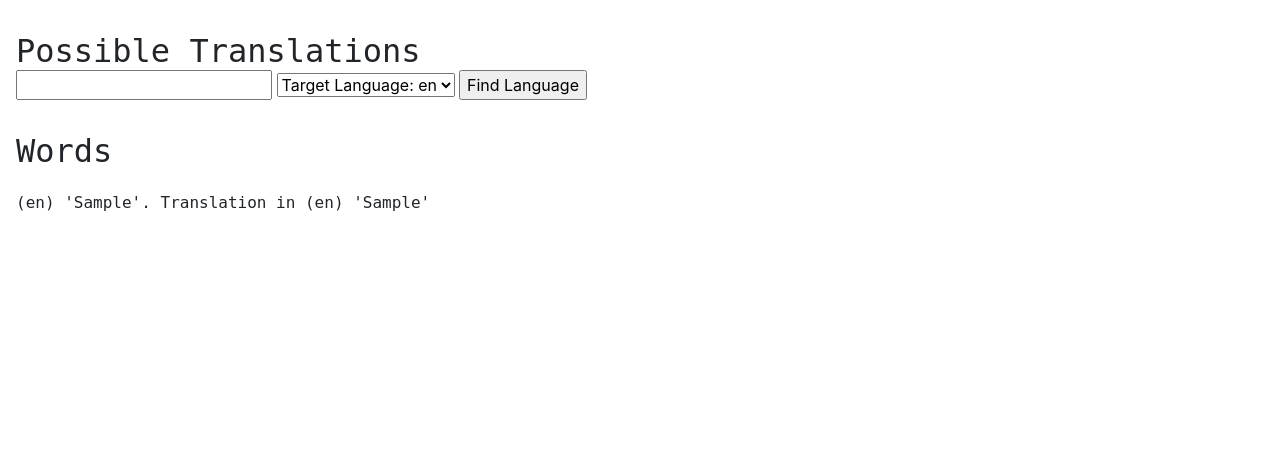
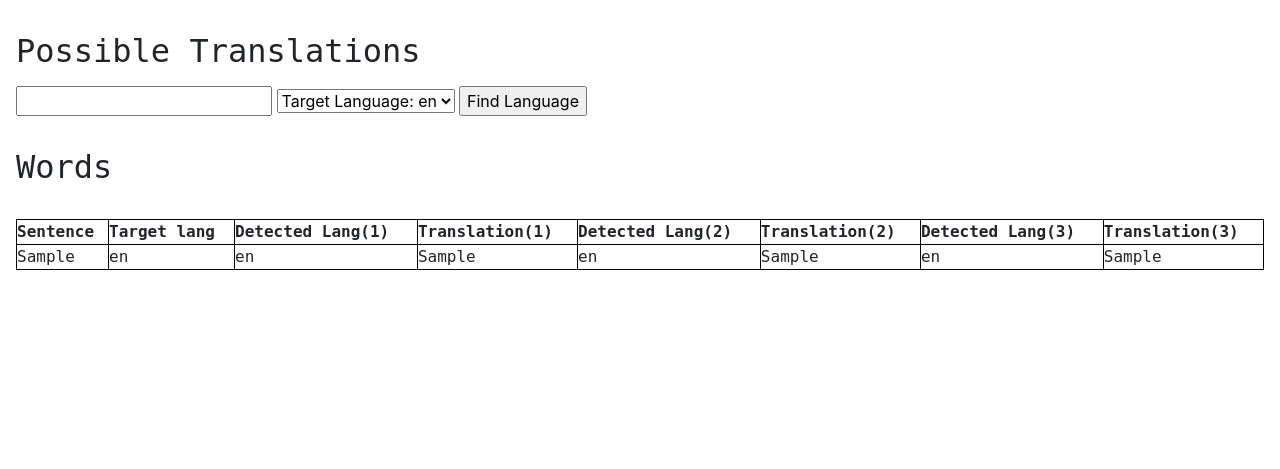
Before and after one commit to qirh/PossibleTranslations, a Flask app: template backend/pt/templates/index.html in a window 1280 px wide. Shown: the top 469 px of the page. Run offline with Flask 2, Linux system fonts and the light colour scheme; tables that the repository leaves empty hold one stand-in row (values such as "Sample post"); the template is opened without the code that fills it: values that come from a table or form of the project are taken from there, most other values are stand-ins (such as "Sample title", 1, 10 or a date in 2020); some libraries are stand-ins or nearby versions; some web fonts are replaced.

Commit message:
added table

```diff
--- a/backend/pt/__init__.py
+++ b/backend/pt/__init__.py
@@ -169,7 +169,7 @@ def index():
             print("!!!!!!!!!!!!!!")
             db.session().rollback()
     words = WordTranslations.query.all()
-    return render_template('/index.html', words=words, langs=client)
+    return render_template('/index.html', title="Possible Translations", words=words, langs=client)
 
 
 @app.route ('/api/<int:id>', methods=['GET'])
--- a/backend/pt/static/css/style.css
+++ b/backend/pt/static/css/style.css
@@ -9,9 +9,6 @@ body {
     margin: 1rem 1rem 1rem 1rem;
     height: 100%;
 }
-a {
-    border-bottom: none !important;
-}
 h1, h2, th {
     font-family: Junge, monospace;
     margin-bottom: 1.25rem;
@@ -21,6 +18,7 @@ th {
 }
 h1 {
     font-size: 2rem;
+    margin-bottom: 1rem;
 }
 h2 {
     font-size: 1.5rem;
@@ -29,11 +27,14 @@ p, ul, td, a {
     font-family: Junge, monospace;
     font-size: 1rem;
 }
-p, ul, td{
+p, ul, td {
     margin-bottom: 1rem;
 }
 section {
     margin-bottom: 2rem;
+}
+table, th, td {
+    border: 1px solid black;
 }
 
 
--- a/backend/pt/templates/index.html
+++ b/backend/pt/templates/index.html
@@ -2,7 +2,7 @@
 
 {% block body %}
     <section id="index">
-        <h1 style="display: inline">Possible Translations</h1>
+        <h1>Possible Translations</h1>
 
         <form method="POST" action="/">
 
@@ -22,9 +22,35 @@
 
     <section id="button">
         <h1>Words</h1>
-        {% for word in words %}
-            <p>({{word.lang_1}}) '{{word.word | safe}}'. Translation in ({{word.target_lang | safe}}) '{{word.translation_1 | safe}}' </p>
-        {% endfor %}
+
+    </section>
+
+    <section id="table">
+        <table style="width:100%">
+            <tr>
+                <th>Sentence</th>
+                <th>Target lang</th>
+                <th>Detected Lang(1)</th>
+                <th>Translation(1)</th>
+                <th>Detected Lang(2)</th>
+                <th>Translation(2)</th>
+                <th>Detected Lang(3)</th>
+                <th>Translation(3)</th>
+            </tr>
+
+            {% for word in words %}
+                <tr>
+                    <td>{{ word.word }}</td>
+                    <td>{{ word.target_lang }}</td>
+                    <td>{{ word.lang_1 }}</td>
+                    <td>{{ word.translation_1 }}</td>
+                    <td>{{ word.lang_2 }}</td>
+                    <td>{{ word.translation_2 }}</td>
+                    <td>{{ word.lang_3 }}</td>
+                    <td>{{ word.translation_3 }}</td>
+                </tr>
+            {% endfor %}
+        </table>
     </section>
 
     <script>
```
Also changed, not shown: README.md.
